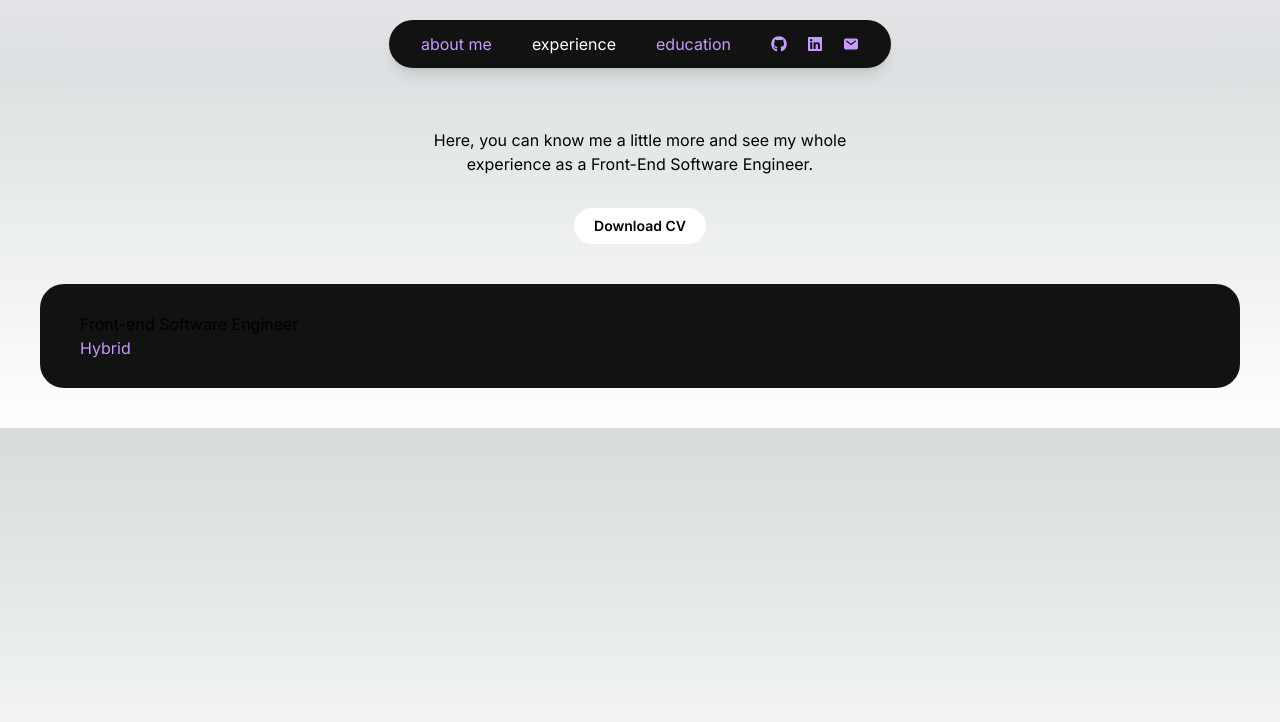
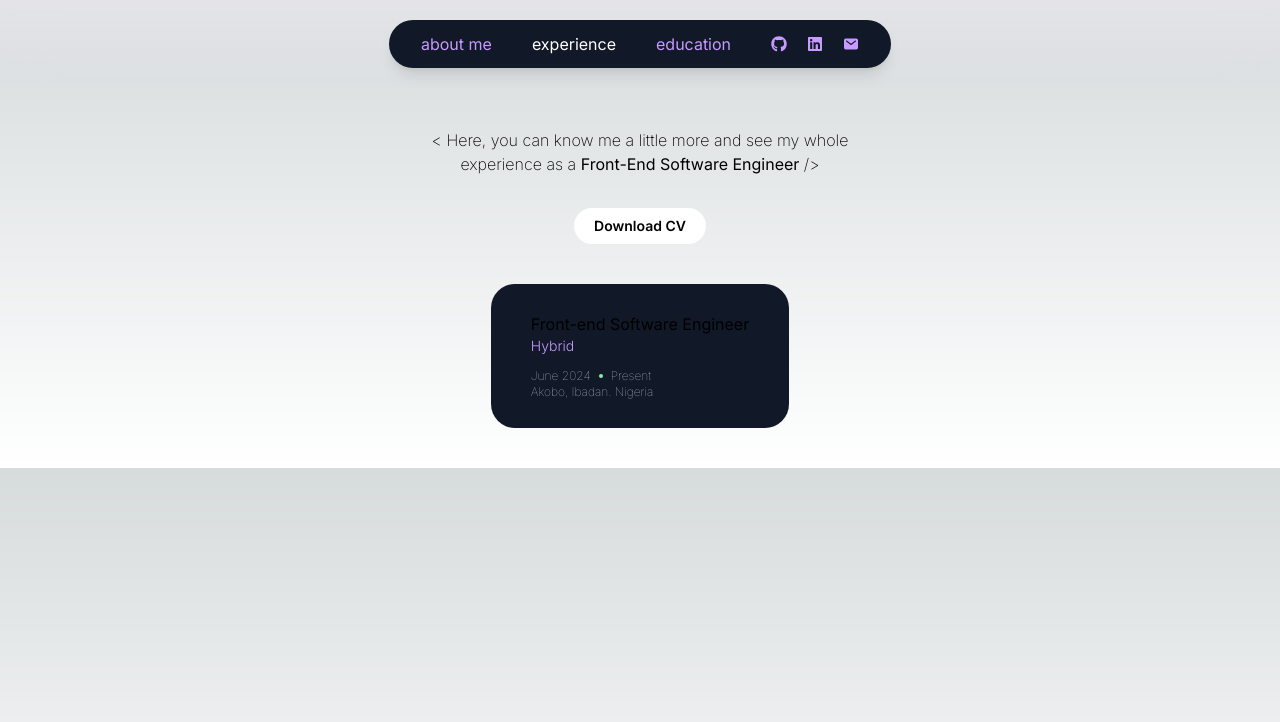
Before and after one commit to Labi-Joy/Portfolio-with-Next-JS, a Next.js app: page /experience in a window 1280 px wide. Shown: the top 722 px of the page. Built offline with nearby package versions, Linux system fonts and the light colour scheme; what tailwindcss-animated would draw is missing.

Commit message:
working on xp page

```diff
--- a/src/app/experience/page.tsx
+++ b/src/app/experience/page.tsx
@@ -9,7 +9,7 @@ const page = () => {
     <>
     {/* navbar */}
     <header className="text-[#c79aff] z-10 py-5 cursor-pointer flex justify-center fixed top-0 left-0 right-0 backdrop-blur-xl dark:border-neutral-800 dark:bg-zinc-800/30 dark:from-inherit border-gray-300 bg-gradient-to-b from-zinc-200">
-        <nav className="flex flex-col md:flex-row items-center gap-3 md:gap-10 bg-[#121212] shadow-lg py-4 md:py-3 px-8 rounded-full">
+        <nav className="flex flex-col md:flex-row items-center gap-3 md:gap-10 bg-gray-900 shadow-lg py-4 md:py-3 px-8 rounded-full">
           <ul className="flex gap-5 md:gap-10 ">
 
            <Link href={'/'}><li className="hover:text-white">about me</li></Link>
@@ -35,19 +35,23 @@ const page = () => {
 
        {/* intro */}
        <div className='mt-32 px-10 flex flex-col gap-8 justify-center items-center'>
-       <h4 className='w-[500px] text-center'> Here, you can know me a little more and see my whole experience as a Front-End Software Engineer. </h4>
-       <button className="bg-white text-black py-2 px-5 rounded-full text-sm font-semibold hover: hover:text-[#c79aff] nimate-jump-in animate-delay-300 animate-once">
+       <h4 className='w-[500px] text-center font-extralight px-8 md:px-4 lg:px-0'> &lt; Here, you can know me a little more and see my whole experience as a <strong>Front-End Software Engineer</strong>  /&gt; </h4>
+       <button className="bg-white text-black py-2 px-5 rounded-full text-sm font-semibold hover:bg-slate-200 animate-jump-in animate-delay-300 animate-once">
               Download CV
        </button>
        </div>
 
 
        {/* experience */}
-       <div className='p-10'>
-       <div className='bg-[#121212] py-7 px-10 rounded-3xl'>
+       <div className='p-10 flex flex-col justify-center items-center'>
+       <div className='bg-gray-900 py-7 px-10 rounded-3xl'>
         <div>
         <h4>Front-end Software Engineer</h4>
-        <h6 className='text-[#c79aff]'>Hybrid</h6>
+        <h6 className='text-[#c79aff] font-light text-sm'>Hybrid</h6>
+        <div className='flex items-center gap-2 text-xs font-thin mt-3 text-slate-300'>
+        <p>June 2024</p> <div className='h-1 w-1 rounded-full bg-green-300'></div> <p>Present</p>
+        </div>
+        <p className='text-xs font-thin text-slate-300'>Akobo, Ibadan. Nigeria</p>
 
         </div>
 
--- a/src/app/page.tsx
+++ b/src/app/page.tsx
@@ -60,7 +60,7 @@ const page = () => {
             get-it-done attitude to work.
           </p>
           <div className="py-5 flex items-center gap-5">
-            <button className="bg-white text-black py-3 px-4 rounded-full text-sm font-semibold hover:bg-gray-900 hover:text-[#c79aff] nimate-jump-in animate-delay-300 animate-once">
+            <button className="bg-white text-black py-3 px-4 rounded-full text-sm font-semibold hover:bg-slate-200 animate-jump-in animate-delay-200 animate-once">
               Download CV
             </button>
             <button className="text-sm text-gray-400 font-semibold hover:bg-gray-900 hover:shadow-xl hover:shadow-[#9f53fe] py-4 px-4 rounded-full hover:text-white transition-transform hover:translate-x-1 motion-reduce:transform-none">
@@ -105,10 +105,14 @@ const page = () => {
 
       {/* usedtech */}
       <div className="flex flex-col md:ml-[-100px] lg:ml-[-550px] justify-center items-center px-4 md:px-56">
-        <p className="font-thin w-[60%] text-3xl md:text-5xl md:w-[600px] text-white ">
-          These are the technologies that I've been using{" "}
+        <p className="font-thin w-[300px] text-3xl md:text-5xl md:w-[600px] text-white ">
+          These are the technologies that I've been using...{" "}
         </p>
 
+    {/* all cards     */}
+    <div>
+
+    </div>
   <div className="overflow-x-auto md:overflow-x-hidden w-full">
   <div className="flex gap-20 min-w-max py-20 mb-10 ml-[5rem] md:ml-[30rem]">
 
@@ -220,7 +224,7 @@ const page = () => {
 
       {/* footer */}
       <div>
-        <footer className="flex justify-center items-center">
+        <footer className="flex justify-center items-center mt-3">
           <div>
             <div className="flex w-full md:gap-[400px] lg:gap-[800px] items-center bg-gray-900 md:py-3 py-4 rounded-full">
               <p className="text-gray-200 px-8 md:px-12 md:font-extralight font-medium md:text-base text-lg">
```
